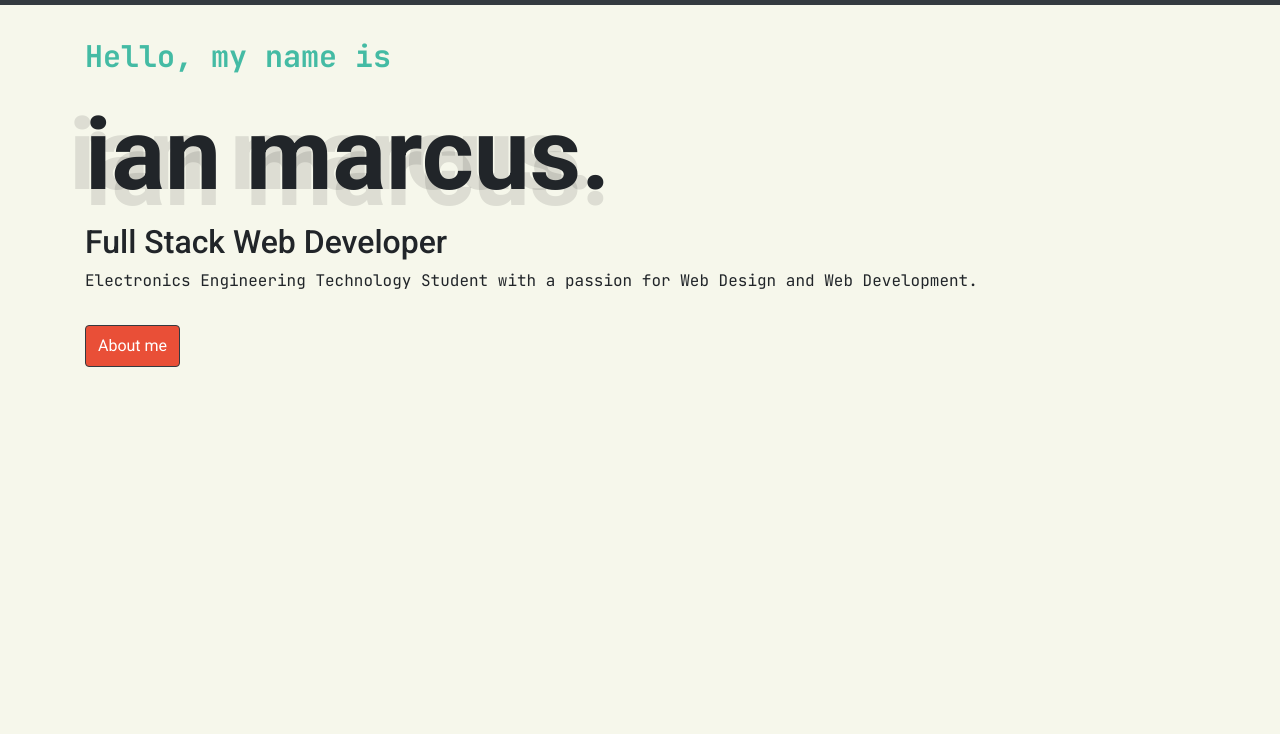
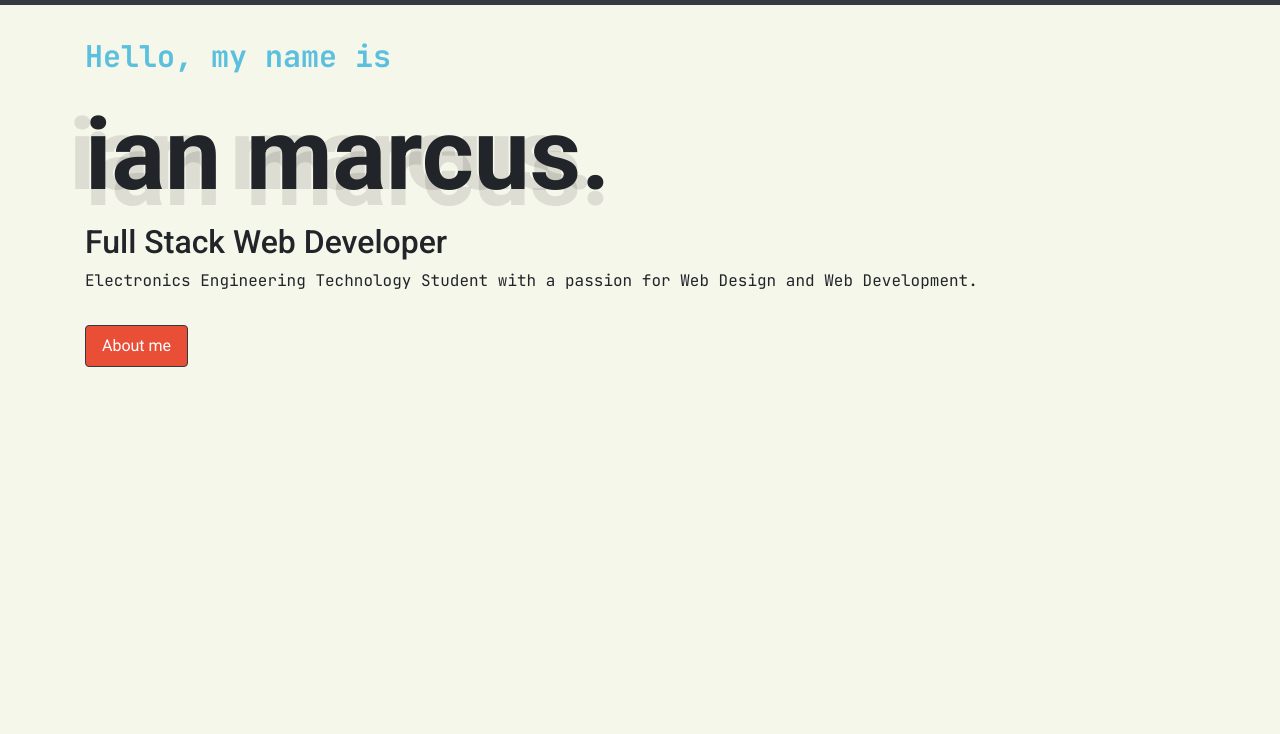
Before and after one commit to ian-marcus/portfolio-ibeas, a plain HTML site: page index.html in a window 1280 px wide. Shown: the part 66-800 px from the top of the page. Drawn offline with nearby package versions, Linux system fonts and the light colour scheme.

Commit message:
updated banner and about me section

```diff
--- a/index.html
+++ b/index.html
@@ -53,7 +53,7 @@
 			<h1>ian marcus.</h1>
 			<h2>Full Stack Web Developer</h2>
 			<p>Electronics Engineering Technology Student with a passion for Web Design and Web Development.</p>
-			<a href="#aboutme"><button class="btn btn-dark mt-3 py-2">About me</button></a>
+			<a href="#aboutme"><button class="btn btn-dark mt-3 px-3 py-2">About me</button></a>
 		</div>
 		<!-- end of banner -->
 	</div>
--- a/style.css
+++ b/style.css
@@ -39,7 +39,7 @@ p {
 }
 
 #hello {
-	color: #44BBA4;
+	color: #5bc0de;
 	font-family:'JetBrains Mono', monospace;
 	font-size: 30px;
 	font-weight: bold;
@@ -67,6 +67,7 @@ p {
 #dark-bg {
 	background-color: #393E41;
 	height: 100vh;
+	width: 100vw;
 	/*height: 100vh;*/
 	/*clip-path: polygon(0 15vh,100% 0,100% 100%,0 100%);*/
 }
```
